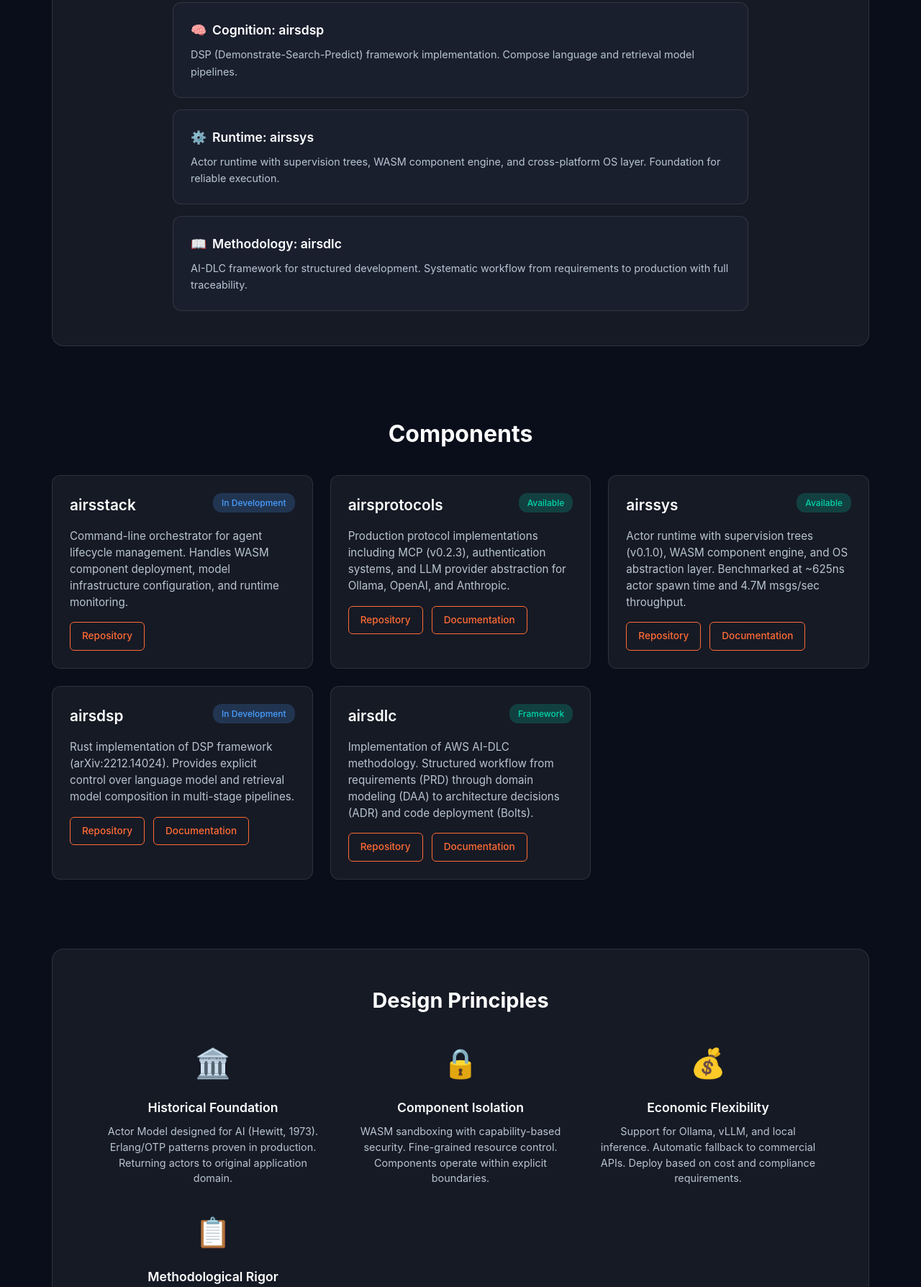
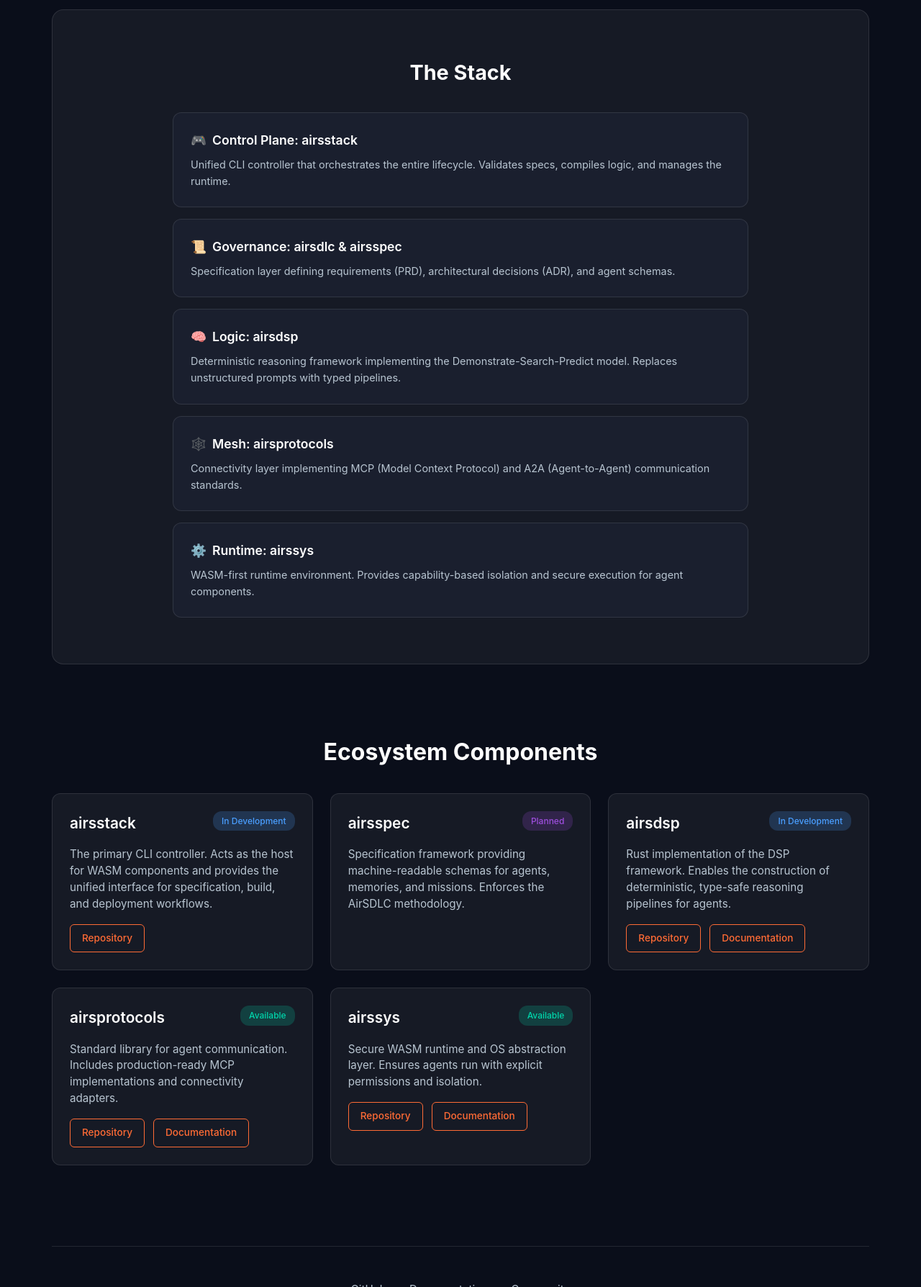
Before and after one commit to airsstack/airsstack.github.io, a plain HTML site: page index.html in a window 1280 px wide. Shown: the part 1012-2800 px from the top of the page at 72% size. Drawn offline with Linux system fonts and the light colour scheme.

Commit message:
refactor: adjustment on vision & mission

```diff
--- a/index.html
+++ b/index.html
@@ -3,9 +3,9 @@
 <head>
     <meta charset="UTF-8">
     <meta name="viewport" content="width=device-width, initial-scale=1.0">
-    <title>AirsStack - Infrastructure for Knowledge Orchestration</title>
-    <meta name="description" content="Foundational infrastructure, tools, and libraries for knowledge orchestration in AI agent systems">
-    <meta name="keywords" content="AI agents, knowledge orchestration, Rust, WASM, Actor Model, Erlang, MCP, AI-DLC, spec-driven development">
+    <title>AirsStack - Unified AI Infrastructure</title>
+    <meta name="description" content="Open source infrastructure for building, securing, and deploying AI agents using WebAssembly and Rust.">
+    <meta name="keywords" content="AI infrastructure, WASM, Rust, AI agents, MCP, Spec-driven development, Local-first AI">
 
     <style>
         :root {
@@ -21,6 +21,7 @@
             --card-bg: rgba(255, 255, 255, 0.05);
             --accent-blue: #4a9eff;
             --accent-green: #00d4aa;
+            --accent-purple: #9d4edd;
         }
 
         * {
@@ -117,9 +118,51 @@
             color: var(--text-secondary);
         }
 
+        /* Why Section */
+        .why {
+            padding: 3rem 0;
+            border-bottom: 1px solid var(--border);
+        }
+
+        .why-grid {
+            display: grid;
+            grid-template-columns: repeat(auto-fit, minmax(300px, 1fr));
+            gap: 2rem;
+            margin-top: 2rem;
+        }
+
+        .feature {
+            background: var(--bg-medium);
+            padding: 2rem;
+            border-radius: 12px;
+            border: 1px solid var(--border);
+            transition: transform 0.2s ease;
+        }
+
+        .feature:hover {
+            transform: translateY(-5px);
+            border-color: var(--primary);
+        }
+
+        .feature-icon {
+            font-size: 2rem;
+            margin-bottom: 1rem;
+        }
+
+        .feature h3 {
+            font-size: 1.3rem;
+            margin-bottom: 1rem;
+            color: var(--text-primary);
+        }
+
+        .feature p {
+            color: var(--text-secondary);
+            font-size: 0.95rem;
+        }
+
         /* Architecture Diagram */
         .architecture {
-            padding: 3rem 0;
+            padding: 4rem 0;
             background: var(--card-bg);
             border: 1px solid var(--border);
             border-radius: 16px;
@@ -227,7 +270,7 @@
 
         .status-available { background: rgba(0, 212, 170, 0.2); color: var(--accent-green); }
         .status-development { background: rgba(74, 158, 255, 0.2); color: var(--accent-blue); }
-        .status-planned { background: rgba(255, 255, 255, 0.1); color: var(--text-muted); }
+        .status-planned { background: rgba(157, 78, 221, 0.2); color: var(--accent-purple); }
 
         .component-desc {
             color: var(--text-secondary);
@@ -256,50 +299,6 @@
         .component-link:hover {
             background: var(--primary);
             color: white;
-        }
-
-        /* Design Principles */
-        .principles {
-            padding: 3rem 0;
-            background: var(--card-bg);
-            border: 1px solid var(--border);
-            border-radius: 16px;
-            margin: 3rem 0;
-        }
-
-        .principles h2 {
-            text-align: center;
-            font-size: 1.8rem;
-            margin-bottom: 2rem;
-        }
-
-        .principle-grid {
-            display: grid;
-            grid-template-columns: repeat(auto-fit, minmax(280px, 1fr));
-            gap: 2rem;
-            max-width: 1000px;
-            margin: 0 auto;
-        }
-
-        .principle {
-            text-align: center;
-        }
-
-        .principle-icon {
-            font-size: 2.5rem;
-            margin-bottom: 1rem;
-        }
-
-        .principle-title {
-            font-size: 1.1rem;
-            font-weight: 600;
-            margin-bottom: 0.5rem;
-        }
-
-        .principle-desc {
-            font-size: 0.9rem;
-            color: var(--text-secondary);
-            line-height: 1.5;
         }
 
         /* Footer */
@@ -362,6 +361,10 @@
                 grid-template-columns: 1fr;
             }
 
+            .why-grid {
+                grid-template-columns: 1fr;
+            }
+
             .arch-layer:hover {
                 transform: none;
             }
@@ -375,57 +378,87 @@
                 <div class="logo">🦀</div>
                 <div class="header-text">
                     <h1>AirsStack</h1>
-                    <p class="tagline">Foundational Infrastructure for Knowledge Orchestration</p>
+                    <p class="tagline">Unified Infrastructure for AI Agents</p>
                 </div>
             </div>
         </header>
 
         <section class="hero">
-            <h1 class="hero-title">Tools and Libraries for Knowledge Orchestration</h1>
+            <h1 class="hero-title">Infrastructure for Sovereign Intelligence</h1>
             <p class="hero-subtitle">
-                Production-grade infrastructure combining spec-driven development, actor-based runtime,
-                WASM component isolation, and support for private model deployment. Build AI agent systems
-                with structured methodology and reliable execution.
+                A modular ecosystem for building, securing, and deploying AI agents.
+                Combines a WASM-native runtime, declarative specifications, and deterministic reasoning
+                in a single open-source platform.
             </p>
             <div class="hero-labels">
-                <span class="label">Actor-Based</span>
-                <span class="label">WASM-Portable</span>
-                <span class="label">Model-Agnostic</span>
-                <span class="label">Rust-Native</span>
+                <span class="label">Rust</span>
+                <span class="label">WebAssembly</span>
+                <span class="label">Local-First</span>
+                <span class="label">Spec-Driven</span>
                 <span class="label">Open Source</span>
             </div>
         </section>
 
+        <section class="why">
+            <div class="why-grid">
+                <div class="feature">
+                    <div class="feature-icon">🛠️</div>
+                    <h3>Engineering Craftsmanship</h3>
+                    <p>Move beyond brittle scripts. AirsStack treats agents as engineered software components, enforcing schemas, typed interfaces, and deterministic pipelines for reliable production systems.</p>
+                </div>
+                <div class="feature">
+                    <div class="feature-icon">🎮</div>
+                    <h3>Sovereign Control</h3>
+                    <p>Escape vendor lock-in. Compile your agents to portable WASM binaries that run as efficiently on your local laptop as they do in an air-gapped server room. Your runtime, your rules.</p>
+                </div>
+                <div class="feature">
+                    <div class="feature-icon">🔒</div>
+                    <h3>Industrial Security</h3>
+                    <p>Zero-trust by default. Whether protecting personal notes or enterprise data, agents run in strict, capability-based sandboxes, accessing only the resources you explicitly permit.</p>
+                </div>
+            </div>
+        </section>
+
         <section class="architecture">
-            <h2>Architecture Layers</h2>
+            <h2>The Stack</h2>
             <div class="arch-layers">
                 <div class="arch-layer">
                     <div class="arch-layer-title">
                         <span>🎮</span>
-                        <span>Orchestration: airsstack</span>
+                        <span>Control Plane: airsstack</span>
                     </div>
                     <div class="arch-layer-desc">
-                        CLI orchestrator for agent lifecycle management. Build, deploy, configure, and monitor agents across environments.
+                        Unified CLI controller that orchestrates the entire lifecycle. Validates specs, compiles logic, and manages the runtime.
                     </div>
                 </div>
 
                 <div class="arch-layer">
                     <div class="arch-layer-title">
-                        <span>🔌</span>
-                        <span>Protocols: airsprotocols</span>
+                        <span>📜</span>
+                        <span>Governance: airsdlc & airsspec</span>
                     </div>
                     <div class="arch-layer-desc">
-                        MCP implementation, A2A communication, and LLM provider abstraction. Connect agents to tools and models.
+                        Specification layer defining requirements (PRD), architectural decisions (ADR), and agent schemas.
                     </div>
                 </div>
 
                 <div class="arch-layer">
                     <div class="arch-layer-title">
                         <span>🧠</span>
-                        <span>Cognition: airsdsp</span>
+                        <span>Logic: airsdsp</span>
                     </div>
                     <div class="arch-layer-desc">
-                        DSP (Demonstrate-Search-Predict) framework implementation. Compose language and retrieval model pipelines.
+                        Deterministic reasoning framework implementing the Demonstrate-Search-Predict model. Replaces unstructured prompts with typed pipelines.
+                    </div>
+                </div>
+
+                <div class="arch-layer">
+                    <div class="arch-layer-title">
+                        <span>🕸️</span>
+                        <span>Mesh: airsprotocols</span>
+                    </div>
+                    <div class="arch-layer-desc">
+                        Connectivity layer implementing MCP (Model Context Protocol) and A2A (Agent-to-Agent) communication standards.
                     </div>
                 </div>
 
@@ -435,24 +468,14 @@
                         <span>Runtime: airssys</span>
                     </div>
                     <div class="arch-layer-desc">
-                        Actor runtime with supervision trees, WASM component engine, and cross-platform OS layer. Foundation for reliable execution.
-                    </div>
-                </div>
-
-                <div class="arch-layer">
-                    <div class="arch-layer-title">
-                        <span>📖</span>
-                        <span>Methodology: airsdlc</span>
-                    </div>
-                    <div class="arch-layer-desc">
-                        AI-DLC framework for structured development. Systematic workflow from requirements to production with full traceability.
+                        WASM-first runtime environment. Provides capability-based isolation and secure execution for agent components.
                     </div>
                 </div>
             </div>
         </section>
 
         <section class="components">
-            <h2 class="section-title">Components</h2>
+            <h2 class="section-title">Ecosystem Components</h2>
             <div class="component-grid">
                 <div class="component-card">
                     <div class="component-header">
@@ -460,11 +483,37 @@
                         <span class="component-status status-development">In Development</span>
                     </div>
                     <div class="component-desc">
-                        Command-line orchestrator for agent lifecycle management. Handles WASM component deployment,
-                        model infrastructure configuration, and runtime monitoring.
+                        The primary CLI controller. Acts as the host for WASM components and provides the unified interface for specification, build, and deployment workflows.
                     </div>
                     <div class="component-links">
                         <a href="https://github.com/airsstack/airsstack" class="component-link">Repository</a>
+                    </div>
+                </div>
+
+                <div class="component-card">
+                    <div class="component-header">
+                        <span class="component-name">airsspec</span>
+                        <span class="component-status status-planned">Planned</span>
+                    </div>
+                    <div class="component-desc">
+                        Specification framework providing machine-readable schemas for agents, memories, and missions. Enforces the AirSDLC methodology.
+                    </div>
+                    <div class="component-links">
+                        <!-- Link to be added when repository is created -->
+                    </div>
+                </div>
+
+                <div class="component-card">
+                    <div class="component-header">
+                        <a href="https://github.com/airsstack/airsdsp" class="component-name">airsdsp</a>
+                        <span class="component-status status-development">In Development</span>
+                    </div>
+                    <div class="component-desc">
+                        Rust implementation of the DSP framework. Enables the construction of deterministic, type-safe reasoning pipelines for agents.
+                    </div>
+                    <div class="component-links">
+                        <a href="https://github.com/airsstack/airsdsp" class="component-link">Repository</a>
+                        <a href="https://airsstack.github.io/airsdsp" class="component-link">Documentation</a>
                     </div>
                 </div>
 
@@ -474,8 +523,7 @@
                         <span class="component-status status-available">Available</span>
                     </div>
                     <div class="component-desc">
-                        Production protocol implementations including MCP (v0.2.3), authentication systems,
-                        and LLM provider abstraction for Ollama, OpenAI, and Anthropic.
+                        Standard library for agent communication. Includes production-ready MCP implementations and connectivity adapters.
                     </div>
                     <div class="component-links">
                         <a href="https://github.com/airsstack/airsprotocols" class="component-link">Repository</a>
@@ -489,83 +537,11 @@
                         <span class="component-status status-available">Available</span>
                     </div>
                     <div class="component-desc">
-                        Actor runtime with supervision trees (v0.1.0), WASM component engine, and OS abstraction layer.
-                        Benchmarked at ~625ns actor spawn time and 4.7M msgs/sec throughput.
+                        Secure WASM runtime and OS abstraction layer. Ensures agents run with explicit permissions and isolation.
                     </div>
                     <div class="component-links">
                         <a href="https://github.com/airsstack/airssys" class="component-link">Repository</a>
                         <a href="https://airsstack.github.io/airssys" class="component-link">Documentation</a>
-                    </div>
-                </div>
-
-                <div class="component-card">
-                    <div class="component-header">
-                        <a href="https://github.com/airsstack/airsdsp" class="component-name">airsdsp</a>
-                        <span class="component-status status-development">In Development</span>
-                    </div>
-                    <div class="component-desc">
-                        Rust implementation of DSP framework (arXiv:2212.14024). Provides explicit control over
-                        language model and retrieval model composition in multi-stage pipelines.
-                    </div>
-                    <div class="component-links">
-                        <a href="https://github.com/airsstack/airsdsp" class="component-link">Repository</a>
-                        <a href="https://airsstack.github.io/airsdsp" class="component-link">Documentation</a>
-                    </div>
-                </div>
-
-                <div class="component-card">
-                    <div class="component-header">
-                        <a href="https://github.com/airsstack/airsdlc" class="component-name">airsdlc</a>
-                        <span class="component-status status-available">Framework</span>
-                    </div>
-                    <div class="component-desc">
-                        Implementation of AWS AI-DLC methodology. Structured workflow from requirements (PRD) through
-                        domain modeling (DAA) to architecture decisions (ADR) and code deployment (Bolts).
-                    </div>
-                    <div class="component-links">
-                        <a href="https://github.com/airsstack/airsdlc" class="component-link">Repository</a>
-                        <a href="https://airsstack.github.io/airsdlc" class="component-link">Documentation</a>
-                    </div>
-                </div>
-            </div>
-        </section>
-
-        <section class="principles">
-            <h2>Design Principles</h2>
-            <div class="principle-grid">
-                <div class="principle">
-                    <div class="principle-icon">🏛️</div>
-                    <div class="principle-title">Historical Foundation</div>
-                    <div class="principle-desc">
-                        Actor Model designed for AI (Hewitt, 1973). Erlang/OTP patterns proven in production.
-                        Returning actors to original application domain.
-                    </div>
-                </div>
-
-                <div class="principle">
-                    <div class="principle-icon">🔒</div>
-                    <div class="principle-title">Component Isolation</div>
-                    <div class="principle-desc">
-                        WASM sandboxing with capability-based security. Fine-grained resource control.
-                        Components operate within explicit boundaries.
-                    </div>
-                </div>
-
-                <div class="principle">
-                    <div class="principle-icon">💰</div>
-                    <div class="principle-title">Economic Flexibility</div>
-                    <div class="principle-desc">
-                        Support for Ollama, vLLM, and local inference. Automatic fallback to commercial APIs.
-                        Deploy based on cost and compliance requirements.
-                    </div>
-                </div>
-
-                <div class="principle">
-                    <div class="principle-icon">📋</div>
-                    <div class="principle-title">Methodological Rigor</div>
-                    <div class="principle-desc">
-                        AI-DLC structured collaboration. Human validation gates.
-                        Full traceability from requirements to deployment.
                     </div>
                 </div>
             </div>
@@ -573,7 +549,7 @@
 
         <footer class="footer">
             <div class="footer-links">
-                <a href="https://github.com/airsstack/airsstack" class="footer-link">Get Started</a>
+                <a href="https://github.com/airsstack/airsstack" class="footer-link">GitHub</a>
                 <a href="https://airsstack.github.io/" class="footer-link">Documentation</a>
                 <a href="https://github.com/orgs/airsstack/discussions" class="footer-link">Community</a>
             </div>
```
